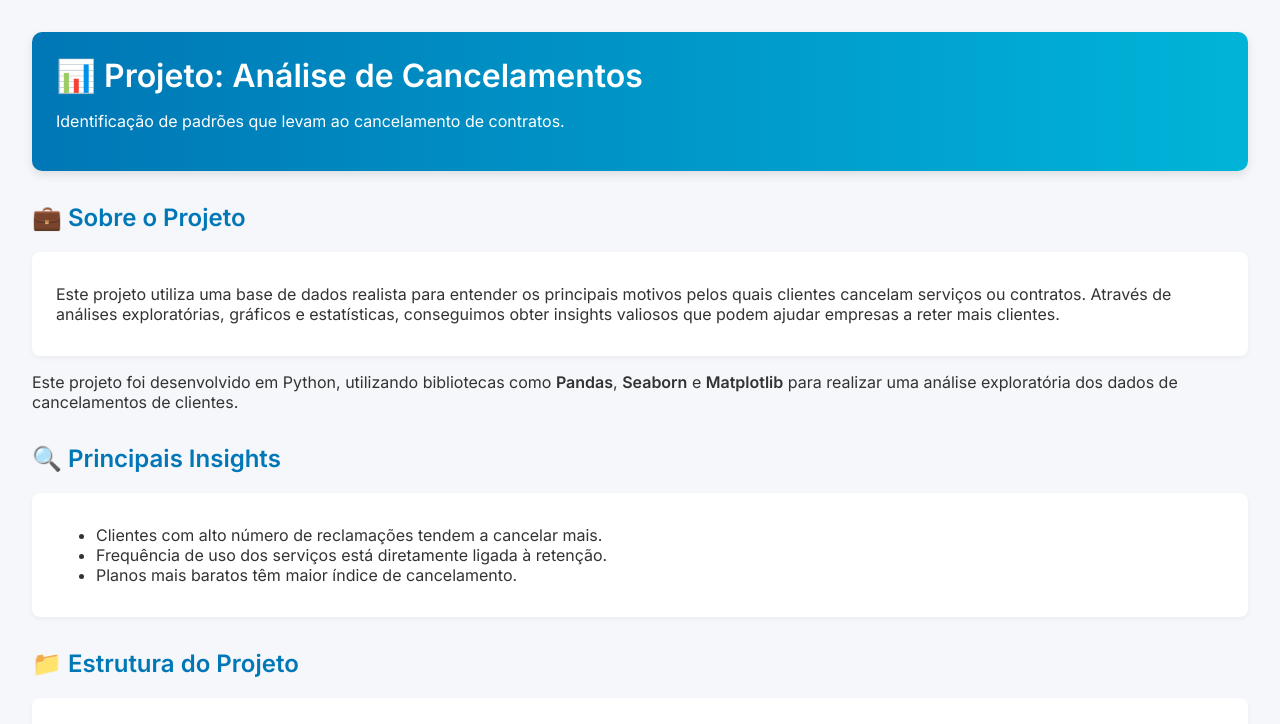
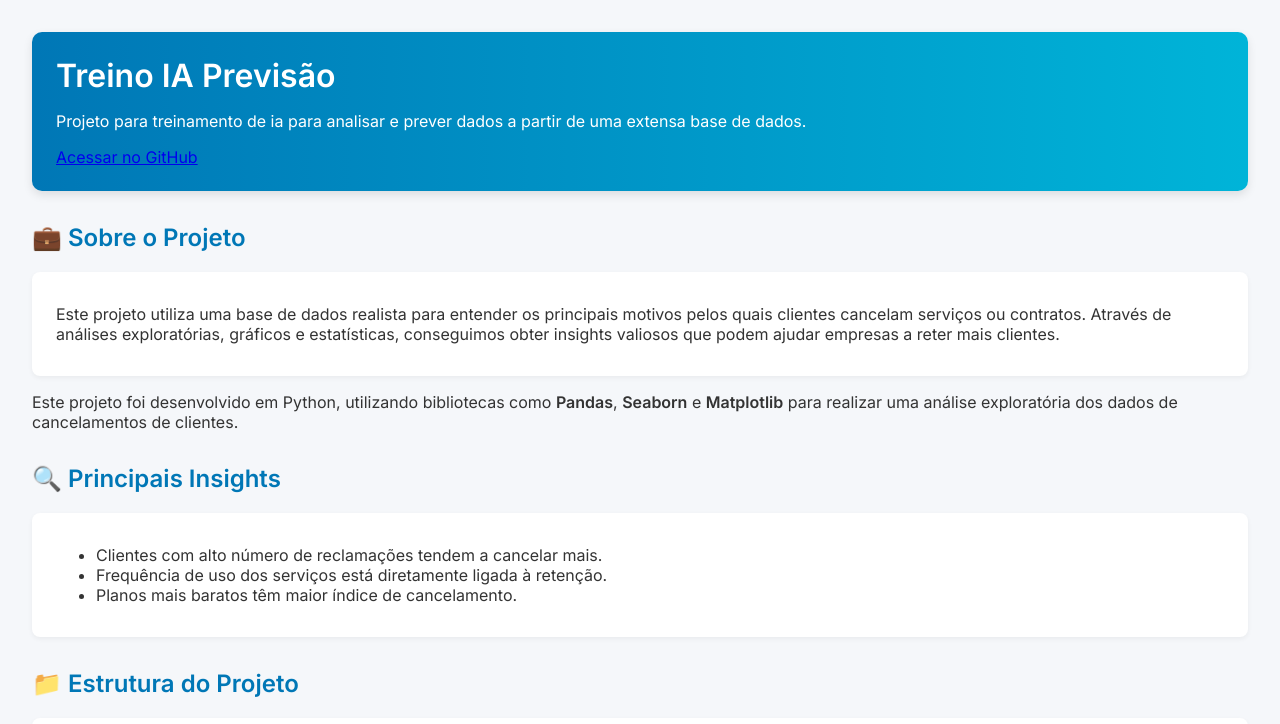
Before and after one commit to wssjlle/analise_cancelamentos, a plain HTML site: page index.html in a window 1280 px wide. Shown: the top 724 px of the page. Drawn offline with Linux system fonts and the light colour scheme.

Commit message:
Alteração no index.html

```diff
--- a/index.html
+++ b/index.html
@@ -42,10 +42,13 @@
 </head>
 <body>
 
-<header>
-    <h1>📊 Projeto: Análise de Cancelamentos</h1>
-    <p>Identificação de padrões que levam ao cancelamento de contratos.</p>
-</header>
+<header class="bg-light py-5">
+    <div class="container text-center">
+      <h1 class="display-4">Treino IA Previsão</h1>
+      <p class="lead">Projeto para treinamento de ia para analisar e prever dados a partir de uma extensa base de dados.</p>
+      <a href="https://github.com/wssjlle/treino_ia_previsao" class="btn btn-primary btn-lg" target="_blank">Acessar no GitHub</a>
+    </div>
+  </header>
 
 <section>
     <h2>💼 Sobre o Projeto</h2>
```
